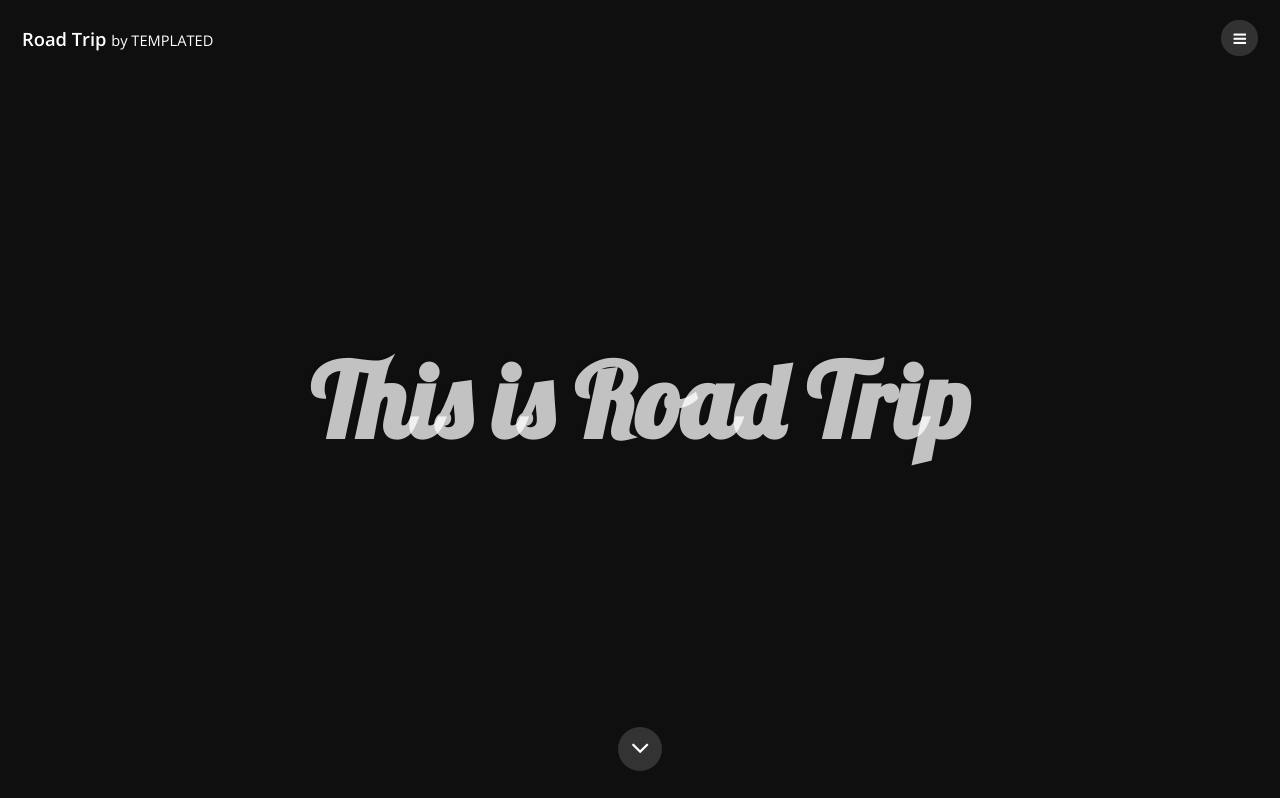
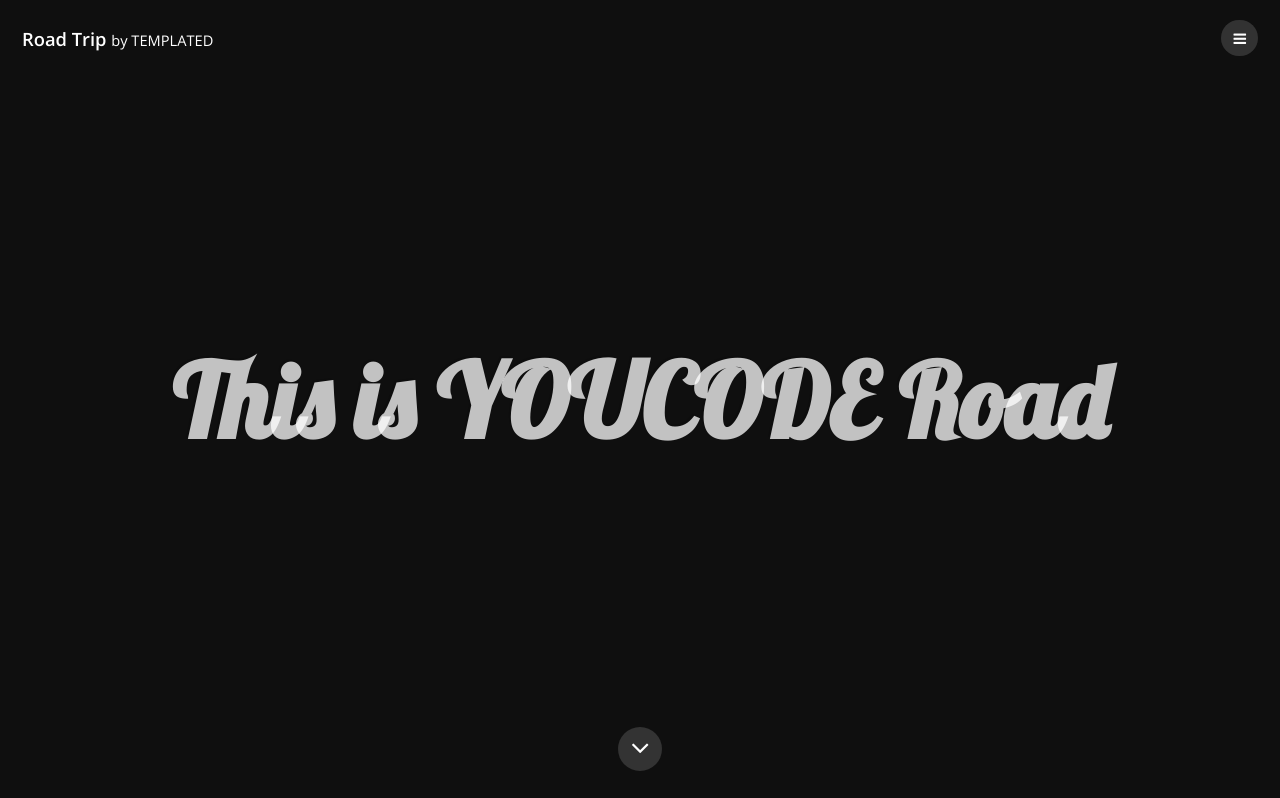
Before and after one commit to abdellmum/my-first-templated-youcode-road-, a plain HTML site: page index.html in a window 1280 px wide. Shown: the top 798 px of the page. Drawn offline with nearby package versions, Linux system fonts and the light colour scheme.

Commit message:
youcode road add

```diff
--- a/index.html
+++ b/index.html
@@ -6,7 +6,7 @@
 -->
 <html>
 	<head>
-		<title>Road Trip by TEMPLATED</title>
+		<title>road to YOUCODE</title>
 		<meta charset="utf-8" />
 		<meta name="viewport" content="width=device-width, initial-scale=1" />
 		<link rel="stylesheet" href="assets/css/main.css" />
@@ -37,7 +37,7 @@
 			<section id="banner" class="bg-img" data-bg="banner.jpg">
 				<div class="inner">
 					<header>
-						<h1>This is Road Trip</h1>
+						<h1>This is YOUCODE Road</h1>
 					</header>
 				</div>
 				<a href="#one" class="more">Learn More</a>
```
